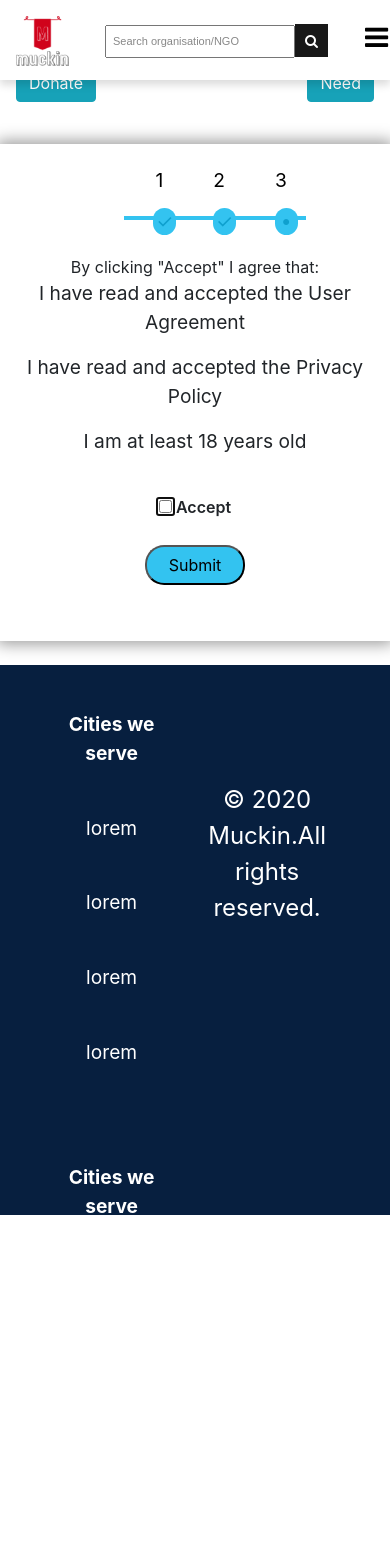
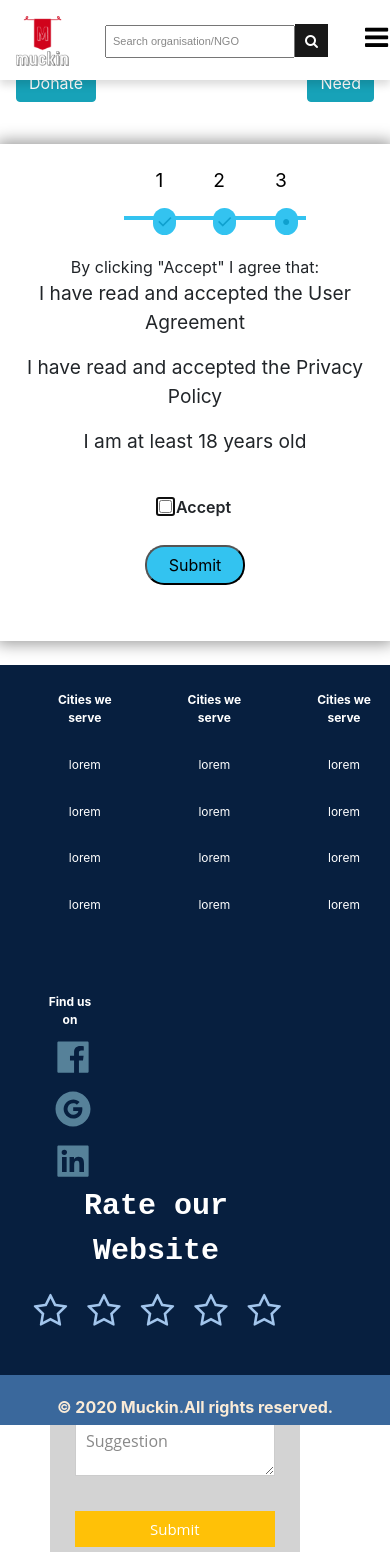
Before and after one commit to gdscnitp/ngo-donations-site, a React (Create React App) app in the folder client/: page /willingorganisationsignupstep3 in a window 390 px wide. Shown: the top 1568 px of the page. Built offline with nearby package versions, Linux system fonts and the light colour scheme.

Commit message:
changed footer
resolved issues

```diff
--- a/client/src/components/Footer/Footer.css
+++ b/client/src/components/Footer/Footer.css
@@ -1,113 +1,132 @@
-.footer{
-    height:400px;
-    background-color:rgb(7, 31, 63);
-    height:550px;
+.footer {
+  background-color: rgb(7, 31, 63);
+  height: 550px;
+  position: relative;
 }
-.sas2{
+.sas2 {
   width: 90%;
-     float:left;
+  float: left;
   margin-top: 3%;
-   color: white
+  color: white;
+  display: flex;
+  flex-flow: row wrap;
 }
-.sas2-1,.sas2-2,.sas2-3,.sas2-4{
-    float:left;
+.sas2-1,
+.sas2-2,
+.sas2-3,
+.sas2-4 {
+  float: left;
   margin-top: 3%;
-   color: white
+  color: white;
 }
-li{
+li {
   list-style-type: none;
   font-size: 120%;
-
 }
 
-.cities1 li{
+.cities1 li {
   text-align: center;
   padding: 16%;
 }
-.li_img{
+.li_img {
   margin-left: 10%;
   margin-top: 4%;
 }
-#IconSpan{
+#IconSpan {
   width: 10%;
 }
 
-.footerIcons{
+.footerIcons {
   width: 120%;
   height: 107px;
   padding: 2%;
   color: rgb(86, 129, 153);
 }
 
-.sas{
+.sas {
+  /* margin-right: ; */
   float: right;
   margin-top: -32%;
   margin-right: 5%;
 }
-.stars p{
-  font-family: Roboto Mono,monospace;
+.stars p {
+  font-family: Roboto Mono, monospace;
   font-size: 30px;
 }
-
 
 div.stars {
   width: 270px;
   display: inline-block;
 }
 
-input.star { display: none; }
+input.star {
+  display: none;
+}
 
 label.star {
   float: right;
   padding: 10px;
   font-size: 36px;
   color: rgb(162, 197, 236);
-  transition: all .2s;
+  transition: all 0.2s;
 }
 
 input.star:checked ~ label.star:before {
-  content: '\f005';
-  color: #FD4;
-  transition: all .25s;
+  content: "\f005";
+  color: #fd4;
+  transition: all 0.25s;
 }
 
 input.star-5:checked ~ label.star:before {
-  color: #FE7;
+  color: #fe7;
   text-shadow: 0 0 20px #952;
 }
 
-input.star-1:checked ~ label.star:before { color: #F62; }
+input.star-1:checked ~ label.star:before {
+  color: #f62;
+}
 
-label.star:hover { transform: rotate(-15deg) scale(1.3); }
+label.star:hover {
+  transform: rotate(-15deg) scale(1.3);
+}
 
 label.star:before {
-  content: '\f006';
+  content: "\f006";
   font-family: FontAwesome;
 }
 
-
-.worklink{
-    color: white;
-   margin-top: 30%;
+.muckin {
+  color: antiquewhite;
+  background-color: rgb(58, 104, 156);
+  padding-top: 20px;
+  text-align: center;
+  position: absolute;
+  bottom: 0;
+  width: 100%;
+  height: 50px;
+  font-weight: bold;
+  /* margin-top: 40%;
   font-size: 150%;
-    margin-left: 10%;
+  margin-left: 0; */
 }
 
-
-.csm {
-	max-width:400px;
-	width:100%;
-	margin:0 auto;
-	position:relative;
+.sm {
+  max-width: 400px;
+  width: 100%;
+  margin: 0 auto;
+  position: relative;
 }
-#suggestion_box textarea, #suggestion_box button[type="submit"] { font:400 16px/16px "Open Sans", Helvetica, Arial, sans-serif; }
+#suggestion_box textarea,
+#suggestion_box button[type="submit"] {
+  font: 400 16px/16px "Open Sans", Helvetica, Arial, sans-serif;
+}
 
 #suggestion_box {
-  width:80%;
+  width: 80%;
   text-align: center;
   background-color: lightgray;
   padding: 15px 50px 50px 50px;
-	margin:50px 50px 50px 50px;
+  margin: 50px 50px;
 }
 
 #suggestion_box h3 {
@@ -118,15 +137,15 @@ label.star:before {
 }
 
 #suggestion_box h4 {
-	margin:5px 0 15px;
-	display:block;
-	font-size:13px;
+  margin: 5px 0 15px;
+  display: block;
+  font-size: 13px;
 }
 
 #suggestion_box h5 {
-	margin:5px 0 15px;
-	display:block;
-	font-size:10px;
+  margin: 5px 0 15px;
+  display: block;
+  font-size: 10px;
 }
 
 fieldset {
@@ -138,65 +157,95 @@ fieldset {
 }
 
 #suggestion_box textarea {
-	width:80%;
-	border:1px solid #CCC;
-	background:#FFF;
-	margin:0 0 5px;
-	padding:10px;
+  width: 80%;
+  border: 1px solid #ccc;
+  background: #fff;
+  margin: 0 0 5px;
+  padding: 10px;
 }
 
 #suggestion_box textarea:hover {
-	-webkit-transition:border-color 0.3s ease-in-out;
-	-moz-transition:border-color 0.3s ease-in-out;
-	transition:border-color 0.3s ease-in-out;
-	border:1px solid #AAA;
+  -webkit-transition: border-color 0.3s ease-in-out;
+  -moz-transition: border-color 0.3s ease-in-out;
+  transition: border-color 0.3s ease-in-out;
+  border: 1px solid #aaa;
 }
 
 #suggestion_box button[type="submit"] {
-	cursor:pointer;
-	width:80%;
-	border:none;
-	background:#ffc107;
-	color:#FFF;
-	margin:0 0 5px;
-	padding:10px;
-	font-size:15px;
+  cursor: pointer;
+  width: 80%;
+  border: none;
+  background: #ffc107;
+  color: #fff;
+  margin: 0 0 5px;
+  padding: 10px;
+  font-size: 15px;
 }
 
 #suggestion_box button[type="submit"]:hover {
-	background:black;
+  background: black;
   -webkit-transition: 0.3s ease-in-out;
-	-moz-transition:  0.3s ease-in-out;
-	transition:background-color 0.3s ease-in-out;
+  -moz-transition: 0.3s ease-in-out;
+  transition: background-color 0.3s ease-in-out;
 }
 
-#suggestion_box button[type="submit"]:active { box-shadow:inset 0 1px 3px rgba(0, 0, 0, 0.5); }
+#suggestion_box button[type="submit"]:active {
+  box-shadow: inset 0 1px 3px rgba(0, 0, 0, 0.5);
+}
 
-#suggestion_box input:focus, #suggestion_box textarea:focus {
-	outline:0;
-	border:1px solid #999;
+#suggestion_box input:focus,
+#suggestion_box textarea:focus {
+  outline: 0;
+  border: 1px solid #999;
 }
 ::-webkit-input-placeholder {
- color:#888;
+  color: #888;
 }
 :-moz-placeholder {
- color:#888;
+  color: #888;
 }
 ::-moz-placeholder {
- color:#888;
+  color: #888;
 }
 :-ms-input-placeholder {
- color:#888;
+  color: #888;
 }
 
-
-
-
-@media (min-width: 700px){
-
-  .sas{
+@media (min-width: 700px) {
+  .sas {
     float: right;
     padding-right: 40px;
   }
+}
 
+@media (max-width: 700px) {
+  .footer {
+    height: 90vh;
   }
+  .footerIcons {
+    width: 50px;
+    height: 50px;
+    padding: 5px 0;
+  }
+  #IconSpan {
+    width: 100px;
+    margin-top: 25px;
+    margin-left: 0;
+  }
+  .sas2 {
+    width: fit-content;
+    margin: 0;
+    font-size: 10px;
+  }
+  .sas {
+    margin-top: -5vh;
+    margin-right: 20%;
+  }
+  .sm {
+    padding-top: 0;
+  }
+  #suggestion_box {
+    padding: 0;
+    margin-top: 10px;
+  }
+}
--- a/client/src/components/Footer/Footer.js
+++ b/client/src/components/Footer/Footer.js
@@ -11,10 +11,13 @@ export const Footer = () => {
         rel="stylesheet"
         href="//netdna.bootstrapcdn.com/font-awesome/4.2.0/css/font-awesome.min.css"
       ></link>
+
       <div class="sas2">
         <div class="sas2-1">
           <ul class="cities1">
-          <li><strong>Cities we serve</strong></li>
+            <li>
+              <strong>Cities we serve</strong>
+            </li>
             <li>lorem</li>
             <li>lorem</li>
             <li>lorem</li>
@@ -23,7 +26,9 @@ export const Footer = () => {
         </div>
         <div class="sas2-2">
           <ul class="cities1">
-          <li><strong>Cities we serve</strong></li>
+            <li>
+              <strong>Cities we serve</strong>
+            </li>
             <li>lorem</li>
             <li>lorem</li>
             <li>lorem</li>
@@ -32,7 +37,9 @@ export const Footer = () => {
         </div>
         <div class="sas2-3">
           <ul class="cities1">
-          <li><strong>Cities we serve</strong></li>
+            <li>
+              <strong>Cities we serve</strong>
+            </li>
             <li>lorem</li>
             <li>lorem</li>
             <li>lorem</li>
@@ -41,19 +48,33 @@ export const Footer = () => {
         </div>
         <span className="sas2-4" id="IconSpan">
           <ul>
-          <li class="li_img"><strong>Find us on </strong></li>
-          <li class="li_img"><a href=" "><AiFillFacebook className="footerIcons" /></a></li>
-          <li class="li_img"><a href=" "><AiFillGoogleCircle className="footerIcons" /> </a></li>
-          <li class="li_img"><a href=" "><AiFillLinkedin className="footerIcons" /></a></li>
-
+            <li>
+              <strong>Find us on </strong>
+            </li>
+            <li class="li_img">
+              <a href=" ">
+                <AiFillFacebook className="footerIcons" />
+              </a>
+            </li>
+            <li class="li_img">
+              <a href=" ">
+                <AiFillGoogleCircle className="footerIcons" />{" "}
+              </a>
+            </li>
+            <li class="li_img">
+              <a href=" ">
+                <AiFillLinkedin className="footerIcons" />
+              </a>
+            </li>
           </ul>
         </span>
-       <p class="worklink">© 2020 Muckin.All rights reserved.</p>
       </div>
 
       <div class="sas">
         <div class="stars">
-          <p style={{color: "white"}}><strong>Rate our Website</strong></p>
+          <p style={{ color: "white", marginBottom: "0px" }}>
+            <strong>Rate our Website</strong>
+          </p>
           <form action="">
             <input class="star star-5" id="star-5" type="radio" name="star" />
             <label class="star star-5" for="star-5"></label>
@@ -93,6 +114,9 @@ export const Footer = () => {
           </form>
         </div>
       </div>
+      <div class="muckin">
+        <p>© 2020 Muckin.All rights reserved.</p>
+      </div>
     </div>
   );
 };
--- a/client/src/components/Navbar/Navbar.css
+++ b/client/src/components/Navbar/Navbar.css
@@ -1,6 +1,5 @@
 .menu.menu--active {
-
-  background-color: #fff;
+  background-color: white;
   box-shadow: 0 5px 8px 0 rgba(0, 0, 0, 0.14);
 }
 .menu {
@@ -111,10 +110,9 @@
   padding-bottom: 20px;
 }
 
-.menu .menu__wrapper nav div{
-    color:#ffffff;
+.menu .menu__wrapper nav div {
+  color: #ffffff;
   opacity: 1;
-
 }
 .navbar ul li div {
   padding-right: 50px;
@@ -254,18 +252,16 @@
   top: 0;
   right: -40px;
   margin-left: 50px;
-
-
 }
 .sidebar button {
   padding: 0px 68px 1px 1px;
   text-decoration: none;
-    border:2px solid black;
+  border: 2px solid black;
   font-size: 40px;
   color: #fff;
   display: block;
-    background-color:black;
-    opacity:0.9;
+  background-color: black;
+  opacity: 0.9;
   transition: 0.3s;
 }
 
```
Lines whose indentation alone changed are shown as unchanged.
